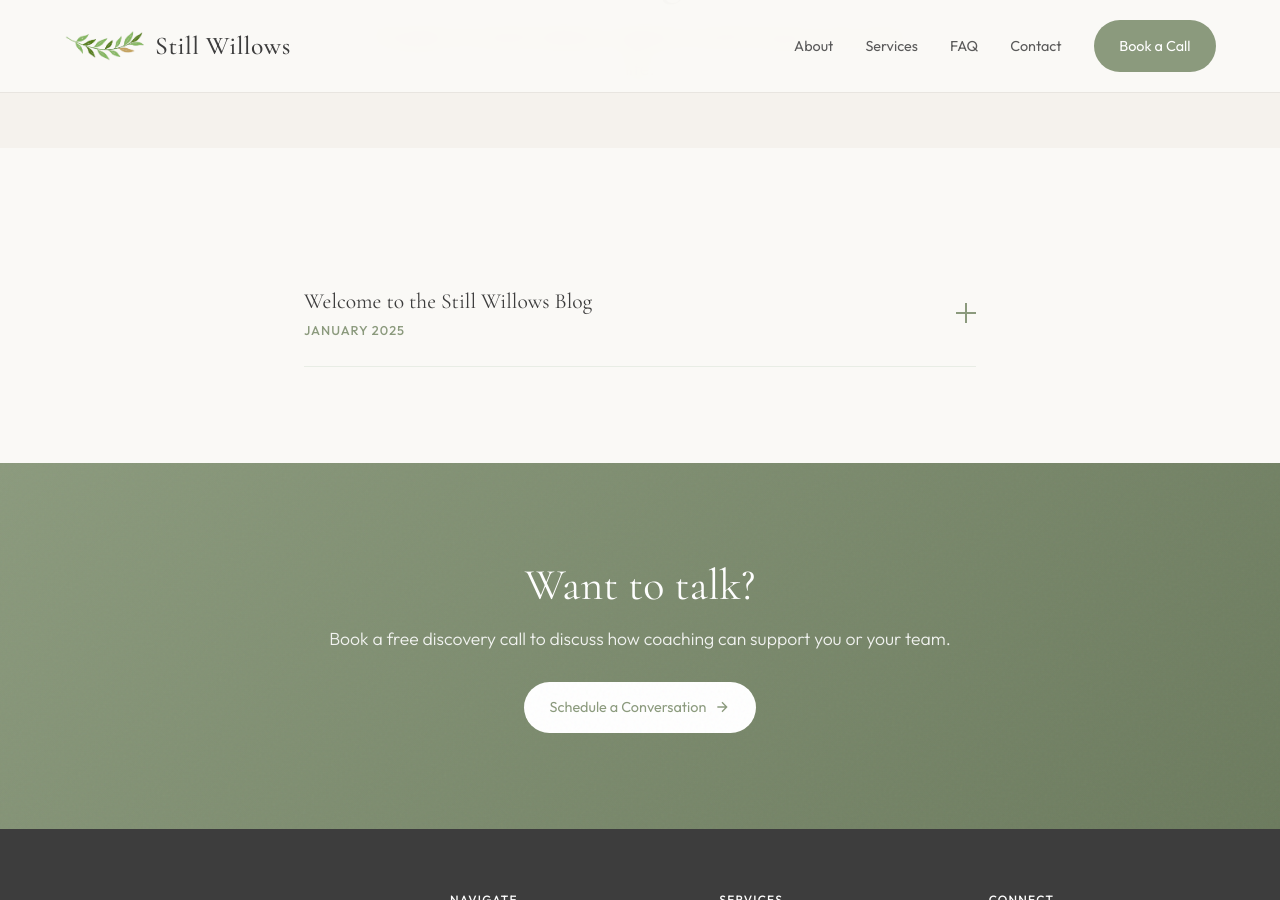
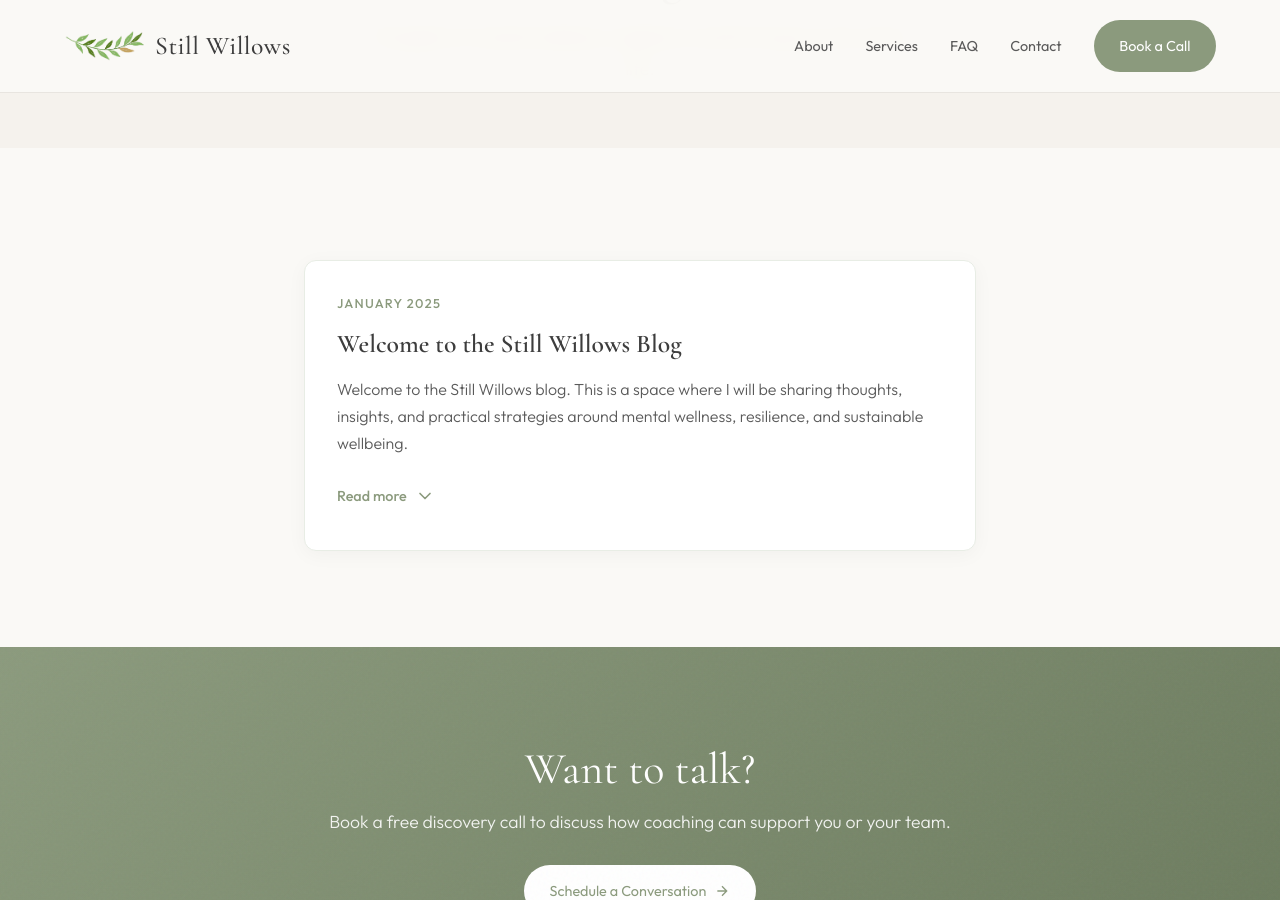
Before and after one commit to captainmike/stillwillows-website, a Jekyll site: the page built from blogs.md, in a window 1280 px wide and 900 px high, scrolled down 201 px. Built offline with Jekyll 4.4.1, drawn with Linux system fonts in a browser that asks for light colours.

Commit message:
Redesign blog page with card-based layout
- Use semantic HTML with article, header, time elements
- Card design with title, date, excerpt visible by default
- "Read more" button with chevron icon for expand/collapse
- Proper ARIA attributes for accessibility
- Smooth expand animation with chevron rotation
- Responsive styles for mobile

https://claude.ai/code/session_017C9PmxmK3iahg5rQszFuQp

```diff
--- a/_layouts/blogs.html
+++ b/_layouts/blogs.html
@@ -8,19 +8,23 @@ layout: default
 </header>
 
 <section class="blog-section">
+  <div class="blog-list">
     <!-- Add new blog posts here. Most recent at the top. -->
 
-  <div class="blog-item">
-    <button class="blog-title">
-      <div class="blog-title-text">
-        <span class="blog-heading">Welcome to the Still Willows Blog</span>
-        <span class="blog-date">January 2025</span>
-      </div>
-      <span class="blog-icon"></span>
+    <article class="blog-card">
+      <header class="blog-card-header">
+        <time class="blog-card-date" datetime="2025-01">January 2025</time>
+        <h2 class="blog-card-title">Welcome to the Still Willows Blog</h2>
+        <p class="blog-card-excerpt">Welcome to the Still Willows blog. This is a space where I will be sharing thoughts, insights, and practical strategies around mental wellness, resilience, and sustainable wellbeing.</p>
+      </header>
+      <button class="blog-read-more" aria-expanded="false">
+        <span class="blog-read-more-text">Read more</span>
+        <svg class="blog-chevron" width="20" height="20" viewBox="0 0 24 24" fill="none" stroke="currentColor" stroke-width="2" stroke-linecap="round" stroke-linejoin="round">
+          <polyline points="6 9 12 15 18 9"></polyline>
+        </svg>
       </button>
-    <div class="blog-content">
-      <div class="blog-content-inner">
-        <p>Welcome to the Still Willows blog. This is a space where I will be sharing thoughts, insights, and practical strategies around mental wellness, resilience, and sustainable wellbeing.</p>
+      <div class="blog-card-content" aria-hidden="true">
+        <div class="blog-card-body">
           <p>Whether you are part of a team looking to support employee wellness, or an individual navigating the challenges of modern work and life, I hope you will find something useful here.</p>
           <p>Topics I plan to explore include:</p>
           <ul>
@@ -34,11 +38,11 @@ layout: default
           <p>Stay tuned for more posts, and feel free to reach out if there are topics you would like me to cover.</p>
         </div>
       </div>
+    </article>
+
   </div>
-
 </section>
 
-<!-- CTA -->
 <section class="cta">
   <h2>Want to talk?</h2>
   <p>Book a free discovery call to discuss how coaching can support you or your team.</p>
@@ -49,16 +53,19 @@ layout: default
 </section>
 
 <script>
-  document.querySelectorAll('.blog-title').forEach(button => {
+  document.querySelectorAll('.blog-read-more').forEach(button => {
     button.addEventListener('click', () => {
-      const item = button.parentElement;
-      const wasOpen = item.classList.contains('open');
+      const card = button.closest('.blog-card');
+      const content = card.querySelector('.blog-card-content');
+      const isExpanded = button.getAttribute('aria-expanded') === 'true';
 
-      // Close all blog items
-      document.querySelectorAll('.blog-item').forEach(i => i.classList.remove('open'));
+      // Toggle state
+      button.setAttribute('aria-expanded', !isExpanded);
+      content.setAttribute('aria-hidden', isExpanded);
+      card.classList.toggle('expanded');
 
-      // Open clicked if wasn't open
-      if (!wasOpen) item.classList.add('open');
+      // Update button text
+      button.querySelector('.blog-read-more-text').textContent = isExpanded ? 'Read more' : 'Read less';
     });
   });
 </script>
--- a/assets/css/main.css
+++ b/assets/css/main.css
@@ -1626,145 +1626,149 @@ section {
   margin: 0 auto;
 }
 
-.blog-item {
-  border-bottom: 1px solid var(--sage-pale);
-  margin-bottom: 0;
-}
-
-.blog-title {
-  width: 100%;
-  background: none;
-  border: none;
-  padding: 1.75rem 0;
-  display: flex;
-  justify-content: space-between;
-  align-items: center;
-  cursor: pointer;
-  text-align: left;
-  transition: color 0.3s ease;
-}
-
-.blog-title:hover .blog-heading {
-  color: var(--sage);
-}
-
-.blog-title-text {
+.blog-list {
   display: flex;
   flex-direction: column;
-  gap: 0.5rem;
-}
-
-.blog-heading {
-  font-family: 'Cormorant Garamond', serif;
-  font-size: 1.35rem;
-  color: var(--charcoal);
-  transition: color 0.3s ease;
-}
-
-.blog-date {
+  gap: 2rem;
+}
+
+.blog-card {
+  background: white;
+  border-radius: 12px;
+  padding: 2rem;
+  box-shadow: 0 4px 20px rgba(0, 0, 0, 0.04);
+  border: 1px solid var(--sage-pale);
+  transition: box-shadow 0.3s ease;
+}
+
+.blog-card:hover {
+  box-shadow: 0 6px 24px rgba(0, 0, 0, 0.06);
+}
+
+.blog-card-header {
+  margin-bottom: 1rem;
+}
+
+.blog-card-date {
+  display: block;
   font-family: 'Outfit', sans-serif;
   font-size: 0.8rem;
   font-weight: 500;
-  letter-spacing: 0.08em;
+  letter-spacing: 0.1em;
   text-transform: uppercase;
   color: var(--sage);
-}
-
-.blog-icon {
-  width: 20px;
-  height: 20px;
-  position: relative;
-  flex-shrink: 0;
-  margin-left: 1rem;
-}
-
-.blog-icon::before,
-.blog-icon::after {
-  content: '';
-  position: absolute;
-  background: var(--sage);
+  margin-bottom: 0.75rem;
+}
+
+.blog-card-title {
+  font-family: 'Cormorant Garamond', serif;
+  font-size: 1.6rem;
+  font-weight: 600;
+  color: var(--charcoal);
+  margin-bottom: 1rem;
+  line-height: 1.3;
+}
+
+.blog-card-excerpt {
+  font-size: 1rem;
+  line-height: 1.7;
+  color: var(--charcoal-soft);
+  margin: 0;
+}
+
+.blog-read-more {
+  display: inline-flex;
+  align-items: center;
+  gap: 0.5rem;
+  background: none;
+  border: none;
+  padding: 0.75rem 0;
+  cursor: pointer;
+  font-family: 'Outfit', sans-serif;
+  font-size: 0.9rem;
+  font-weight: 500;
+  color: var(--sage);
+  transition: color 0.3s ease;
+}
+
+.blog-read-more:hover {
+  color: var(--sage-dark);
+}
+
+.blog-chevron {
   transition: transform 0.3s ease;
 }
 
-.blog-icon::before {
-  width: 100%;
-  height: 2px;
-  top: 50%;
-  left: 0;
-  transform: translateY(-50%);
-}
-
-.blog-icon::after {
-  width: 2px;
-  height: 100%;
-  left: 50%;
-  top: 0;
-  transform: translateX(-50%);
-}
-
-.blog-item.open .blog-icon::after {
-  transform: translateX(-50%) rotate(90deg);
-}
-
-.blog-content {
+.blog-card.expanded .blog-chevron {
+  transform: rotate(180deg);
+}
+
+.blog-card-content {
   max-height: 0;
   overflow: hidden;
   transition: max-height 0.4s ease;
 }
 
-.blog-item.open .blog-content {
+.blog-card.expanded .blog-card-content {
   max-height: 2000px;
 }
 
-.blog-content-inner {
-  padding-bottom: 2rem;
-}
-
-.blog-content-inner p {
+.blog-card-body {
+  padding-top: 1.5rem;
+  border-top: 1px solid var(--sage-pale);
+  margin-top: 0.5rem;
+}
+
+.blog-card-body p {
   font-size: 1rem;
   line-height: 1.8;
+  color: var(--charcoal-soft);
   margin-bottom: 1rem;
 }
 
-.blog-content-inner p:last-child {
+.blog-card-body p:last-child {
   margin-bottom: 0;
 }
 
-.blog-content-inner ul {
+.blog-card-body ul {
   list-style: none;
   margin: 1.25rem 0;
-}
-
-.blog-content-inner ul li {
-  display: flex;
-  align-items: flex-start;
-  gap: 0.5rem;
+  padding: 0;
+}
+
+.blog-card-body ul li {
+  position: relative;
+  padding-left: 1.25rem;
   margin-bottom: 0.5rem;
   font-size: 0.95rem;
   color: var(--charcoal-soft);
   line-height: 1.6;
 }
 
-.blog-content-inner ul li::before {
-  content: '\2022';
-  color: var(--sage);
-  font-weight: bold;
-  flex-shrink: 0;
-}
-
-.blog-content-inner h2 {
-  font-size: 1.5rem;
+.blog-card-body ul li::before {
+  content: '';
+  position: absolute;
+  left: 0;
+  top: 0.6em;
+  width: 6px;
+  height: 6px;
+  background: var(--sage);
+  border-radius: 50%;
+}
+
+.blog-card-body h2 {
+  font-size: 1.4rem;
   margin: 2rem 0 1rem;
   color: var(--charcoal);
 }
 
-.blog-content-inner h3 {
-  font-size: 1.2rem;
+.blog-card-body h3 {
+  font-size: 1.15rem;
   margin: 1.5rem 0 0.75rem;
   color: var(--charcoal);
 }
 
-.blog-content-inner blockquote {
+.blog-card-body blockquote {
   border-left: 3px solid var(--sage);
   padding-left: 1.5rem;
   margin: 1.5rem 0;
@@ -2008,14 +2012,18 @@ section {
     font-size: 1.1rem;
   }
 
-  .blog-heading {
-    font-size: 1.15rem;
-  }
-
   .blog-section {
     padding: 3rem 5% 4rem;
   }
 
+  .blog-card {
+    padding: 1.5rem;
+  }
+
+  .blog-card-title {
+    font-size: 1.35rem;
+  }
+
   .page-header {
     padding: 7rem 5% 3rem;
   }
```
Lines whose indentation alone changed are shown as unchanged.
